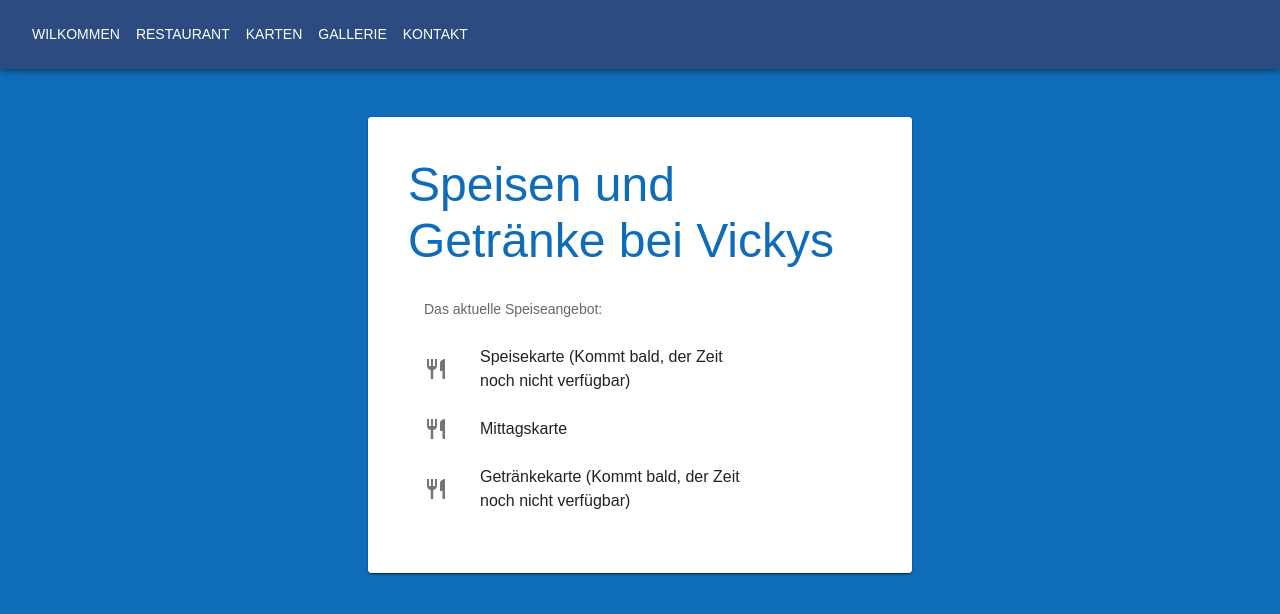
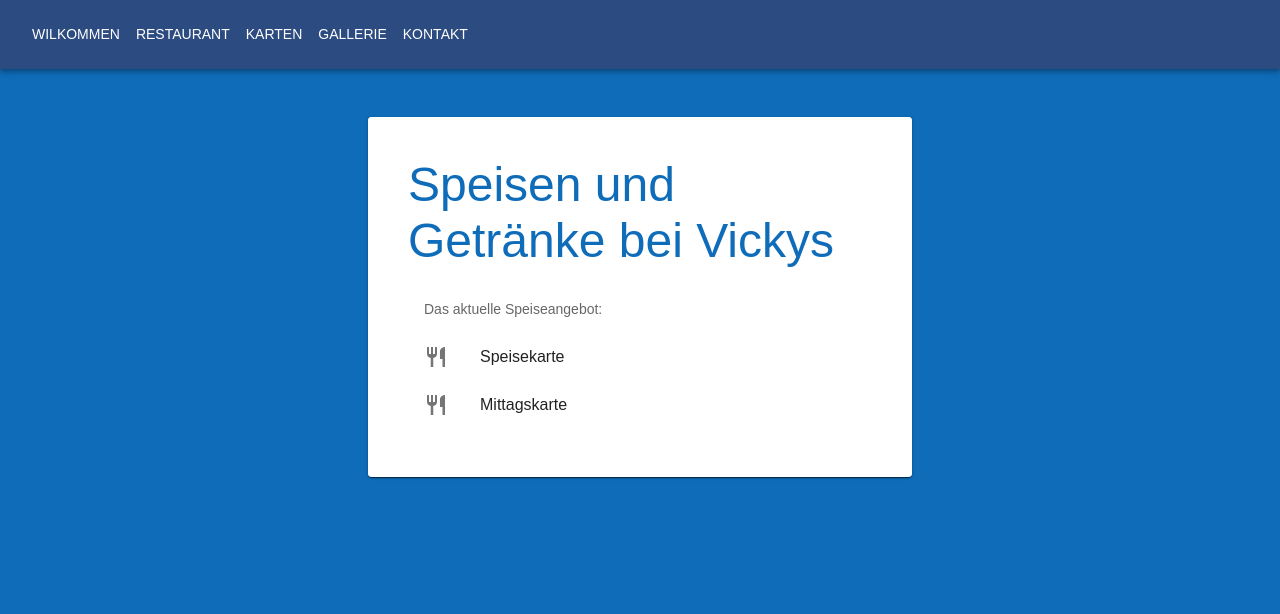
Before and after one commit to vicky-psv/vickys-psv-restaurant, a React (Create React App) app: page / in a window 1280 px wide. Both pictures are taken after a click on the button "KARTEN". Shown: the top 614 px of the page. Built offline with nearby package versions, Linux system fonts and the light colour scheme; a web font is replaced by a local one.

Commit message:
remove getraenke karte und kommt bald

```diff
--- a/src/Cards.js
+++ b/src/Cards.js
@@ -42,7 +42,7 @@ function Cards() {
             <ListItemIcon>
               <RestaurantIcon />
             </ListItemIcon>
-            <ListItemText primary="Speisekarte (Kommt bald, der Zeit noch nicht verfügbar)" />
+            <ListItemText primary="Speisekarte" />
           </ListItemButton>
         </ListItem>
         <ListItem disablePadding>
@@ -57,18 +57,6 @@ function Cards() {
             <ListItemText primary="Mittagskarte" />
           </ListItemButton>
         </ListItem>
-        <ListItem disablePadding>
-          <ListItemButton
-            component="a"
-            href="./speisekarte.pdf"
-            target="_blank"
-          >
-            <ListItemIcon>
-              <RestaurantIcon />
-            </ListItemIcon>
-            <ListItemText primary="Getränkekarte (Kommt bald, der Zeit noch nicht verfügbar)" />
-          </ListItemButton>
-        </ListItem>
       </List>
     </Stack>
   );
```
